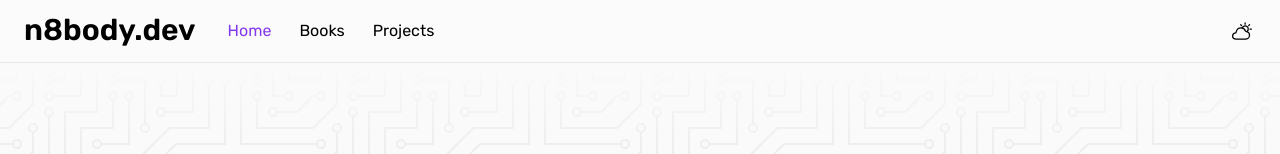
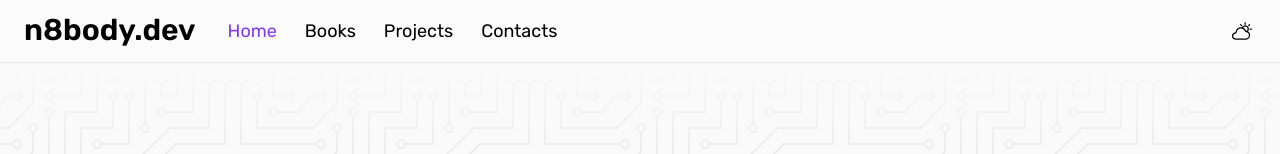
Before and after one commit to n8b8dy/n8body.dev_next-fullstack, a Next.js app: page / in a window 1280 px wide. Shown: the top 154 px of the page. Built offline with nearby package versions, Linux system fonts and the light colour scheme.

Commit message:
Ref: Create NavbarButton

```diff
--- a/src/components/layout/Navbar.tsx
+++ b/src/components/layout/Navbar.tsx
@@ -1,43 +1,29 @@
-'use client'
-
 import type { FC } from 'react'
+import { NavbarButton, NavbarButtonProps } from '@/components/layout/NavbarButton'
 
 import Link from 'next/link'
-import { usePathname } from 'next/navigation'
 
 import { ThemeSwitch } from '@/components/buttons/ThemeSwitch'
 
+
 import { cn } from '@/utils/styles'
 
-const NavbarButtons = [
+const NavbarButtons: Array<NavbarButtonProps> = [
   { href: '/', text: 'Home' },
   { href: '/books', text: 'Books' },
   { href: '/projects', text: 'Projects' },
+  { href: '/contacts', text: 'Contacts' },
 ] as const
 
 export const Navbar: FC = () => {
-  const pathname = usePathname()
-
   return (
     <div className={cn('w-full flex justify-center bg-neutral-50 dark:bg-neutral-950 bg-opacity-25 border-b-[1px] dark:border-neutral-800')}>
       <div className={cn('w-full max-w-screen-2xl px-5 py-2 flex justify-between items-center')}>
         <div className={cn('flex items-center gap-4')}>
           <Link href="/" className={cn('p-1 text-3xl leading-tight font-semibold rounded')}>n8body.dev</Link>
 
-          <nav className={cn('flex gap-1')}>
-            {NavbarButtons.map(button => {
-              return (
-                <Link key={button.href} href={button.href} className={cn(
-                  'px-3 py-2 flex items-center gap-1 rounded transition',
-                  'hover:bg-neutral-200 hover:dark:bg-neutral-900',
-                  'active:bg-neutral-200 active:dark:bg-neutral-900',
-                )}>
-                  <span className={cn(pathname === button.href && 'text-transparent bg-clip-text animate-text-shine bg-[500%_auto] bg-gradient-to-r from-fuchsia-600 via-violet-600 to-purple-600')}>
-                    {button.text}
-                  </span>
-                </Link>
-              )
-            })}
+          <nav className={cn('flex gap-1 text-lg')}>
+            {NavbarButtons.map(props => <NavbarButton key={props.href} {...props}/>)}
           </nav>
         </div>
 
--- /dev/null
+++ b/src/components/layout/NavbarButton.tsx
@@ -0,0 +1,27 @@
+'use client'
+
+import type { FC } from 'react'
+import Link from 'next/link'
+import { usePathname } from 'next/navigation'
+import { cn } from '@/utils/styles'
+
+export interface NavbarButtonProps {
+  href: string
+  text: string
+}
+
+export const NavbarButton: FC<NavbarButtonProps> = ({ href, text }) => {
+  const pathname = usePathname()
+
+  return (
+    <Link href={href} className={cn(
+      'px-3 py-2 flex items-center gap-1 rounded transition',
+      'hover:bg-neutral-200 hover:dark:bg-neutral-900',
+      'active:bg-neutral-200 active:dark:bg-neutral-900',
+    )}>
+      <span className={cn(pathname.toLowerCase() === href && 'text-transparent bg-clip-text animate-text-shine bg-[500%_auto] bg-gradient-to-r from-fuchsia-600 via-violet-600 to-purple-600')}>
+        {text}
+      </span>
+    </Link>
+  )
+}
```
